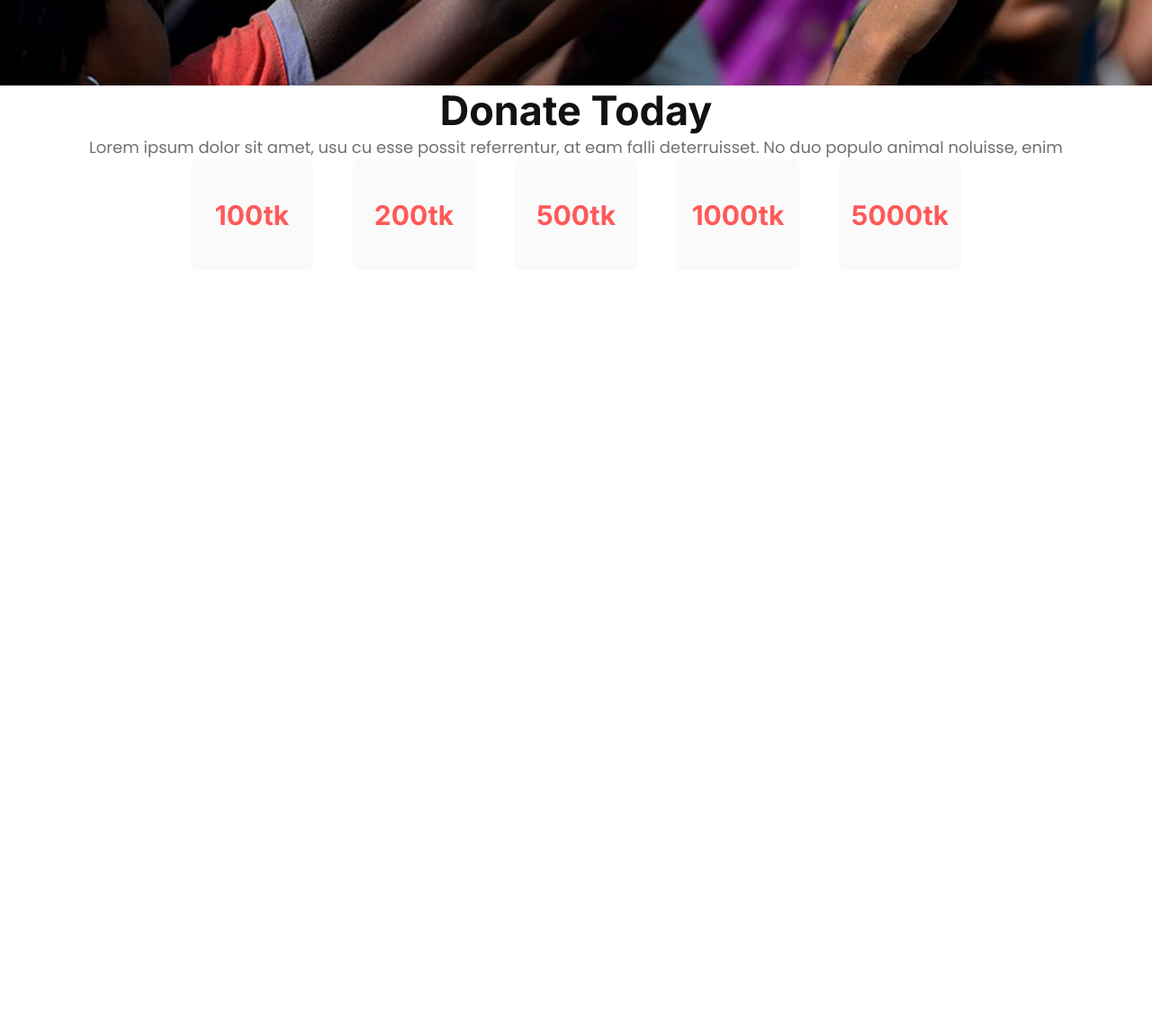
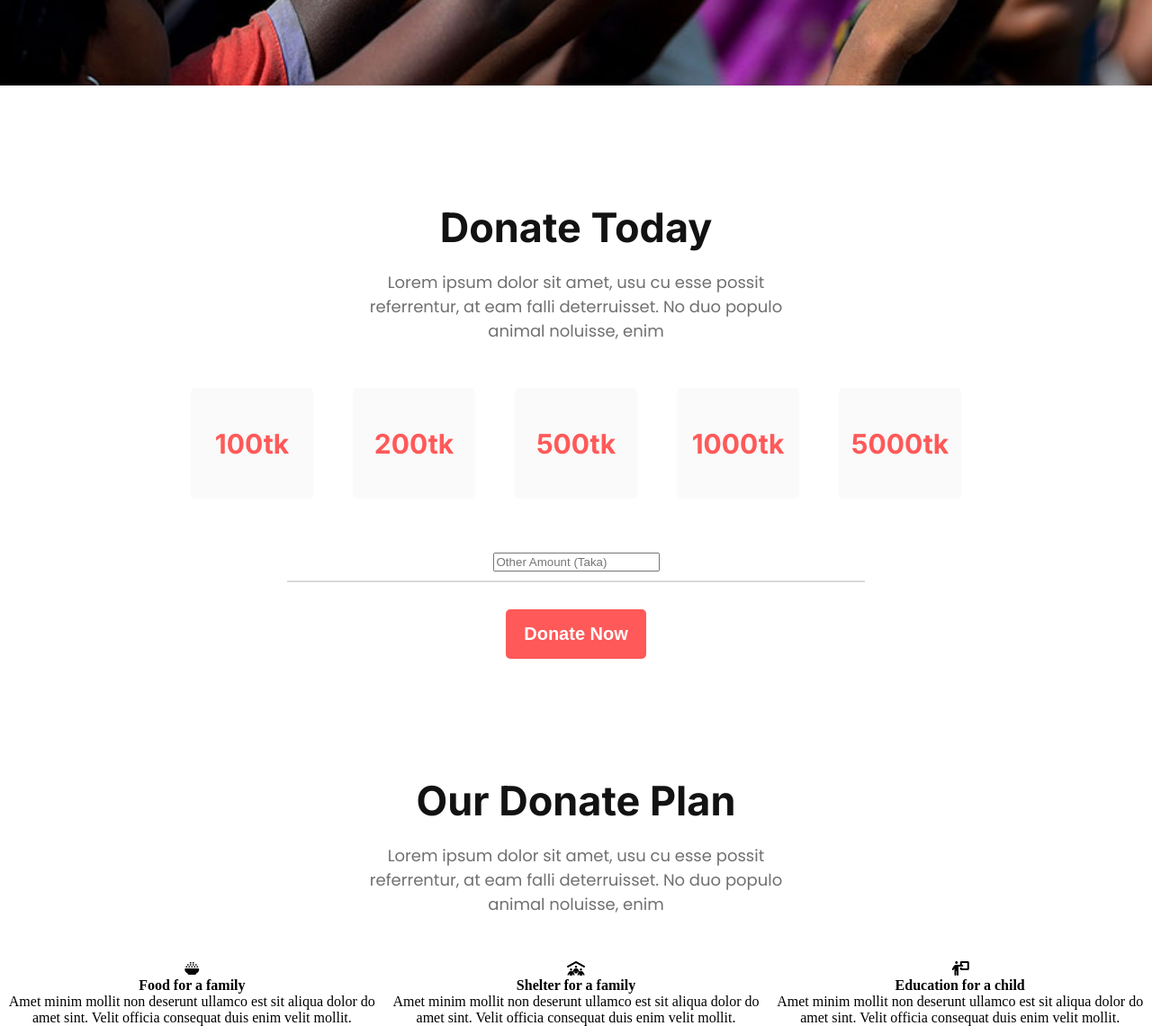
Before and after one commit to smarifurrahman/donation-site, a plain HTML site: page index.html in a window 1280 px wide. Shown: the part 778-1918 px from the top of the page at 90% size. Before the commit the page ends 1078 px from the top, so only its background shows below. Drawn offline with Linux system fonts and the light colour scheme.

Commit message:
added donate section

```diff
--- a/index.html
+++ b/index.html
@@ -7,6 +7,7 @@
     <title>Donate Today</title>
     <link rel="stylesheet" href="./styles/style.css">
     <link rel="preconnect" href="https://fonts.googleapis.com"><link rel="preconnect" href="https://fonts.gstatic.com" crossorigin><link href="https://fonts.googleapis.com/css2?family=Inter:wght@300;400;700&family=Poppins&display=swap" rel="stylesheet">
+    <script src="https://kit.fontawesome.com/aae5e146e7.js" crossorigin="anonymous"></script>
 </head>
 <body>
     <!-- Header -->
@@ -18,7 +19,7 @@
     <!-- Main -->
     <main>
         <!-- Donate Section -->
-        <section>
+        <section class="donate-section">
             <h2 class="section-title">Donate Today</h2>
             <p class="section-sub-title">Lorem ipsum dolor sit amet, usu cu esse possit referrentur, at eam falli deterruisset. No duo populo animal noluisse, enim</p>
             <div class="amount-selection">
@@ -28,7 +29,34 @@
                 <button class="btn-amount">1000tk</button>
                 <button class="btn-amount">5000tk</button>
             </div>
+            <input class="other-amount" type="number" placeholder="Other Amount (Taka)" min="1">
+            <hr>
+            <button class="btn-primary">Donate Now</button>
         </section>
+
+        <!-- Plan Section -->
+        <section class="plan-section">
+            <h2 class="section-title">Our Donate Plan</h2>
+            <p class="section-sub-title">Lorem ipsum dolor sit amet, usu cu esse possit referrentur, at eam falli deterruisset. No duo populo animal noluisse, enim</p>
+            <div class="plan-list">
+                <div class="plan">
+                    <i class="fa-solid fa-bowl-rice"></i>
+                    <h4 class="plan-title">Food for a family</h4>
+                    <p class="plan-sub-title">Amet minim mollit non deserunt ullamco est sit aliqua dolor do amet sint. Velit officia consequat duis enim velit mollit.</p>
+                </div>
+                <div class="plan">
+                    <i class="fa-solid fa-people-roof"></i>
+                    <h4 class="plan-title">Shelter for a family</h4>
+                    <p class="plan-sub-title">Amet minim mollit non deserunt ullamco est sit aliqua dolor do amet sint. Velit officia consequat duis enim velit mollit.</p>
+                </div>
+                <div class="plan">
+                    <i class="fa-solid fa-person-chalkboard"></i>
+                    <h4 class="plan-title">Education for a child</h4>
+                    <p class="plan-sub-title">Amet minim mollit non deserunt ullamco est sit aliqua dolor do amet sint. Velit officia consequat duis enim velit mollit.</p>
+                </div>
+            </div>
+        </section>
+
     </main>
 
 
--- a/styles/style.css
+++ b/styles/style.css
@@ -15,6 +15,7 @@
 
 section {
     text-align: center;
+    margin-top: 130px;
 }
 
 .section-title {
@@ -29,9 +30,12 @@ section {
     font-size: 18px;
     font-weight: 400;
     color: #707070;
+    margin-top: 20px;
+    margin-bottom: 50px;
+    padding: 0px 400px;
 }
 
-.btn-amount{
+.btn-amount {
     font-weight: 700;
     font-size: 30px;
     border: 0;
@@ -83,10 +87,39 @@ section {
 
 /* Donate Section */
 
+.other-amount {
+    margin-top: 60px;
+    margin-bottom: 10px;
+}
 
+hr {
+    border: 1px solid #DADADA;
+    width: 50%;
+    margin: auto;
+    margin-bottom: 30px;
+}
 
 /* Plan Section */
+.plan-list {
+    display: flex;
+}
 
+.section-title {
+    font-family: 'Inter', sans-serif;
+    font-size: 45px;
+    font-weight: 700;
+    color: #121212;
+}
+
+.section-sub-title {
+    font-family: 'Poppins', sans-serif;
+    font-size: 18px;
+    font-weight: 400;
+    color: #707070;
+    margin-top: 20px;
+    margin-bottom: 50px;
+    padding: 0px 400px;
+}
 
 
 /* Description Section */
```
